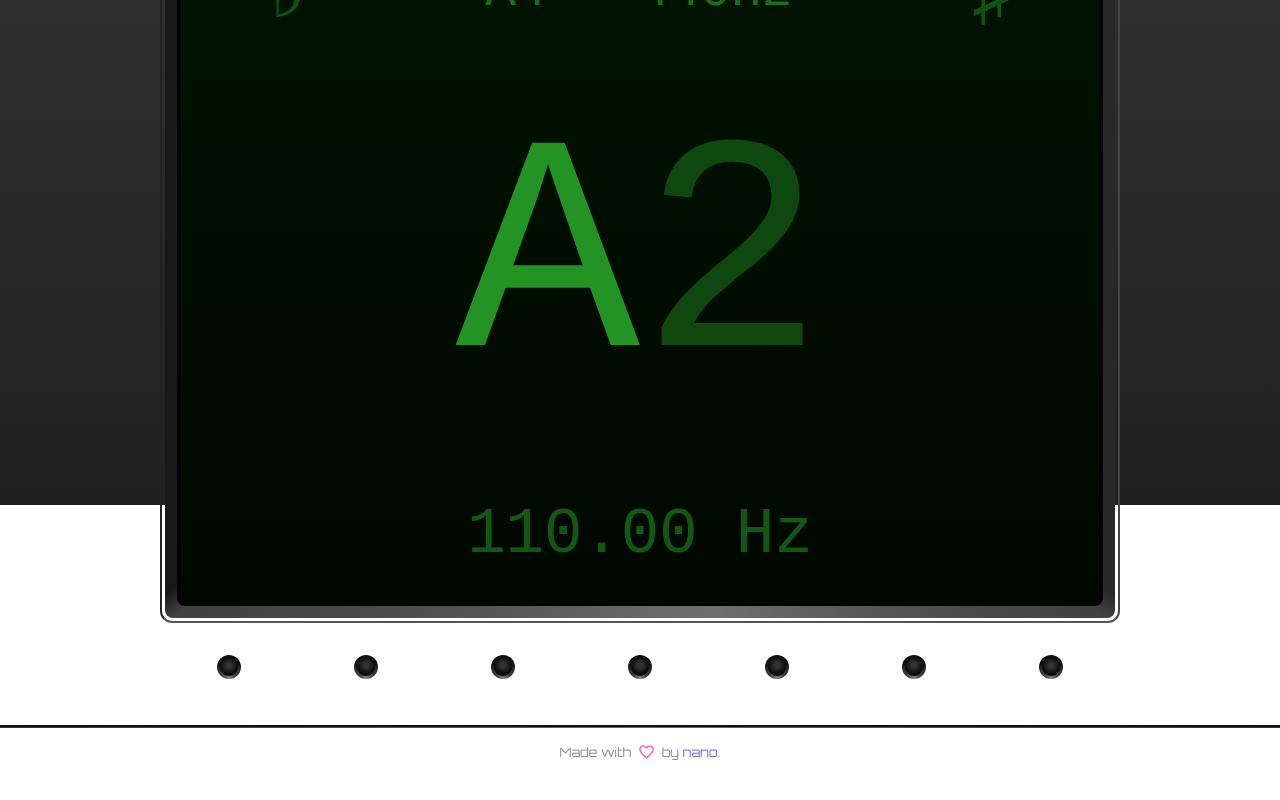
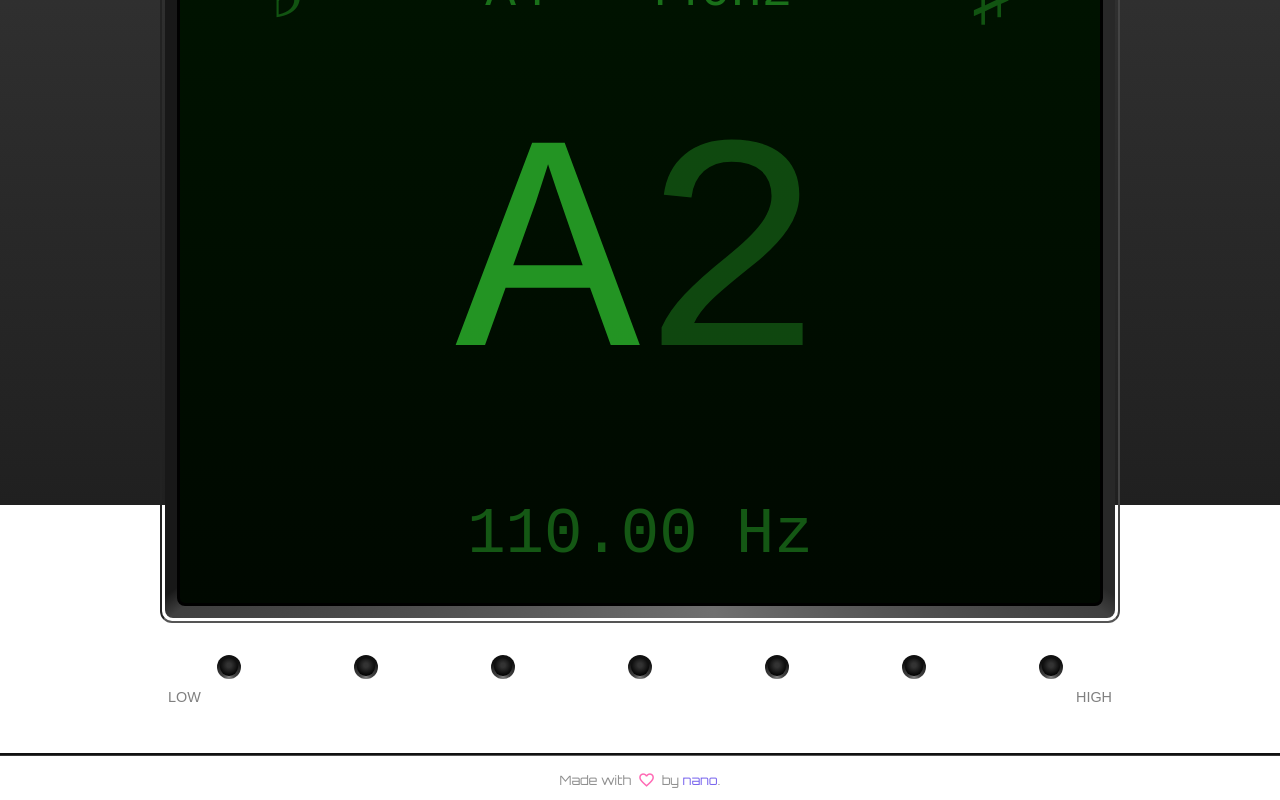
Before and after one commit to mec-nyan/nano-tuner, a React (Vite) app: page / in a window 1280 px wide. Shown: the part 295-1095 px from the top of the page. Before the commit the page ends 1067 px from the top, so only its background shows below. Built offline with nearby package versions, Linux system fonts and the light colour scheme; no server answers.

Commit message:
Add low-high indicator.

```diff
--- a/src/components/AccuracyBar.css
+++ b/src/components/AccuracyBar.css
@@ -10,22 +10,24 @@
   /* border: 1px solid red; */
 }
 
-.cents-display {
-  height: 3rem;
-  width: 100%;
-  display: flex;
-  justify-content: center;
-  align-items: flex-start;
-  font-size: 1rem;
-  color: #b0b0b0;
-}
-
 .accuracy-lights {
   height: 22px;
   width: 75vw;
   display: flex;
   flex-direction: row;
   justify-content: space-around;
+}
+
+.low-high-indicator {
+  width: 75vw;
+  display: flex;
+  flex-direction: row;
+  justify-content: space-between;
+  padding: 12px 8px 0;
+  color: #808080;
+  font-family: sans-serif;
+  font-size: 0.9rem;
+  /* border: 1px solid red; */
 }
 
 .light {
--- a/src/components/AccuracyBar.tsx
+++ b/src/components/AccuracyBar.tsx
@@ -34,19 +34,13 @@ export default function AccuracyBar({ cents }: { cents: number | null }) {
     )
   }
 
-  // TODO: Remmove this once cents are added to the Display component.
-  // let centsString = ''
-
-  // if (cents !== null && cents !== 0) {
-  //   centsString = `${formatSigned(cents)} cents`
-  // }
-
   return (
     <div className='accuracy-bar'>
       <div className='accuracy-lights'>{lights}</div>
-      {/* I'm thinking this must go inside the display.
-      <div className='cents-display'>{centsString}</div>
-      */}
+      <div className='low-high-indicator'>
+        <span>LOW</span>
+        <span>HIGH</span>
+      </div>
     </div>
   )
 }
```
